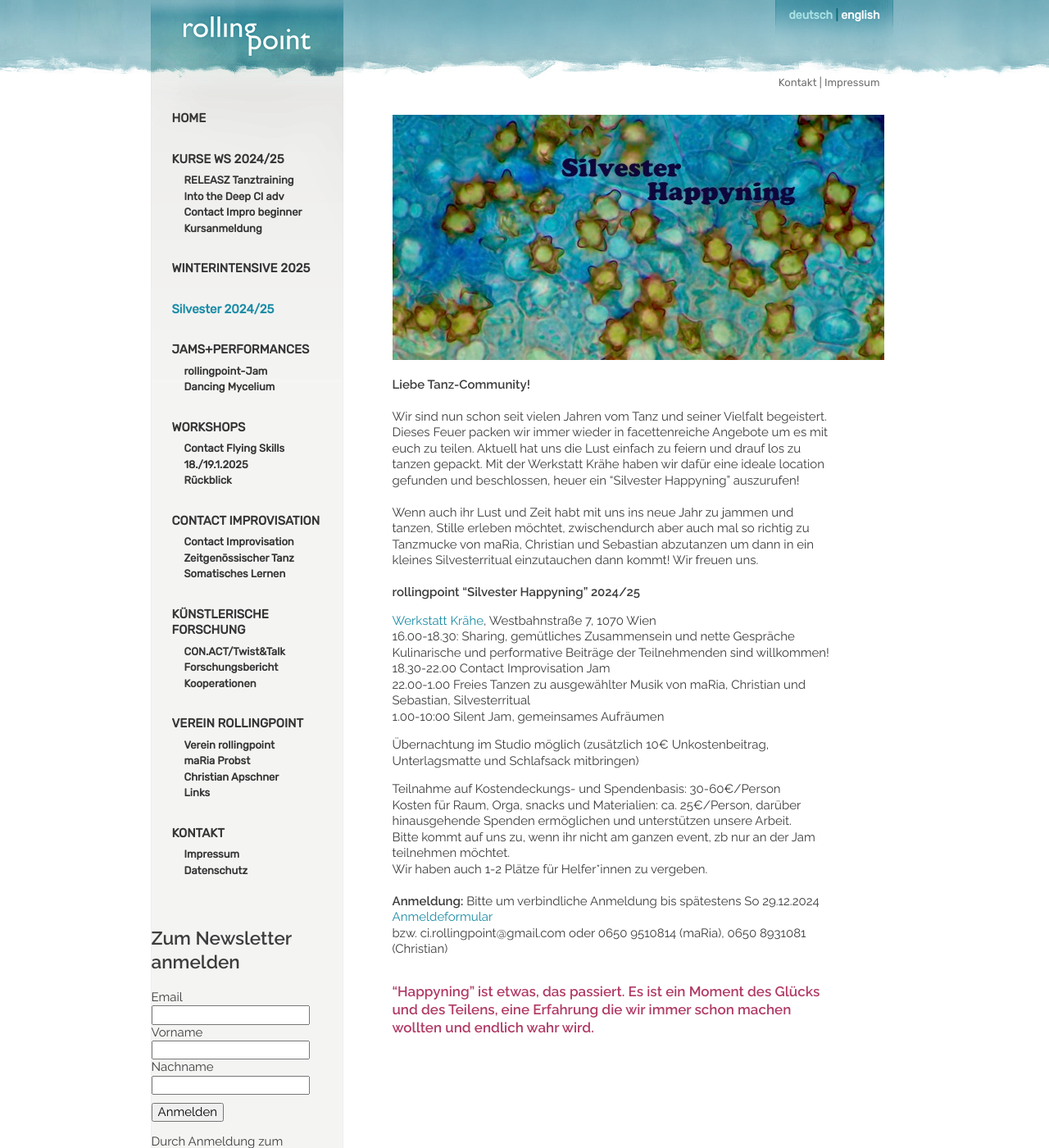
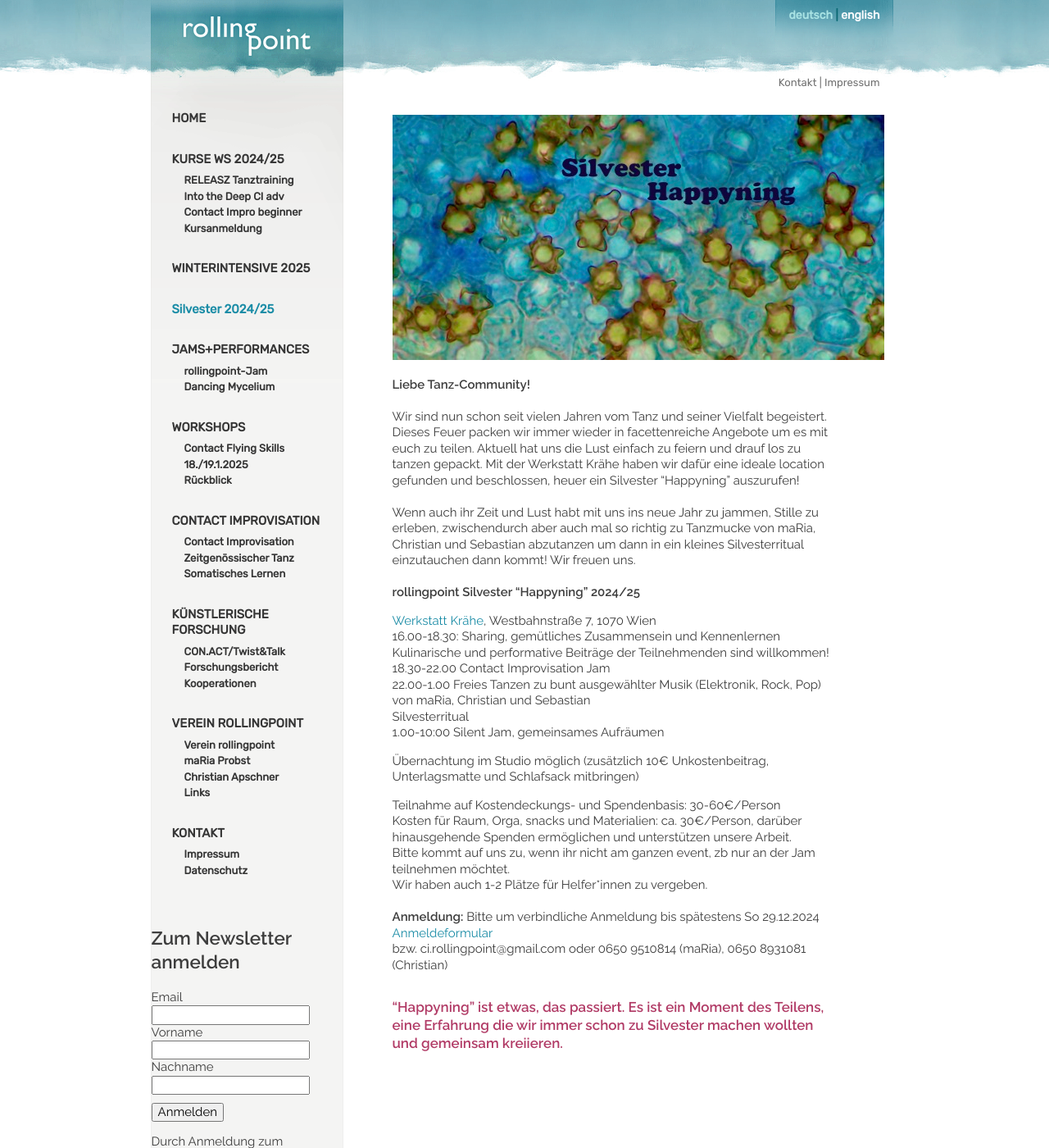
Before and after one commit to manulari/rollingpointat, a Jekyll site: the page built from _pages_de/silvester.md, in a window 1280 px wide and 1400 px high. Shown: the whole window at 82% size. Built offline with Jekyll 4.4.1, drawn with Linux system fonts in a browser that asks for light colours; comment, search, counter and statistics services are not loaded.

Commit message:
Update page (de) “silvester”

```diff
--- a/_pages_de/silvester.md
+++ b/_pages_de/silvester.md
@@ -1,29 +1,31 @@
 ---
 permalink: /silvester
-title: Silvester Happyning 24/25
+title: Silvester 2024/25
 language: de
 ---
 ![](/assets/uploads/p8220008-5-kopie.jpeg)
 
 **Liebe Tanz-Community!**\
 \
-Wir sind nun schon seit vielen Jahren vom Tanz und seiner Vielfalt begeistert. Dieses Feuer packen wir immer wieder in facettenreiche Angebote um es mit euch zu teilen. Aktuell hat uns die Lust einfach zu feiern und drauf los zu tanzen gepackt. Mit der Werkstatt Krähe haben wir dafür eine ideale location gefunden und beschlossen, heuer ein "Silvester Happyning" auszurufen!\
+Wir sind nun schon seit vielen Jahren vom Tanz und seiner Vielfalt begeistert. Dieses Feuer packen wir immer wieder in facettenreiche Angebote um es mit euch zu teilen. Aktuell hat uns die Lust einfach zu feiern und drauf los zu tanzen gepackt. Mit der Werkstatt Krähe haben wir dafür eine ideale location gefunden und beschlossen, heuer ein Silvester "Happyning" auszurufen!\
 \
-Wenn auch ihr Lust und Zeit habt mit uns ins neue Jahr zu jammen und tanzen, Stille erleben möchtet, zwischendurch aber auch mal so richtig zu Tanzmucke von maRia, Christian und Sebastian abzutanzen um dann in ein kleines Silvesterritual einzutauchen dann kommt! Wir freuen uns.\
+Wenn auch ihr Zeit und Lust habt mit uns ins neue Jahr zu jammen, Stille zu erleben, zwischendurch aber auch mal so richtig zu Tanzmucke von maRia, Christian und Sebastian abzutanzen um dann in ein kleines Silvesterritual einzutauchen dann kommt! Wir freuen uns.\
 \
-**rollingpoint "Silvester Happyning" 2024/25**
+**rollingpoint Silvester "Happyning" 2024/25**
 
 [Werkstatt Krähe](http://www.werkstattkraehe.at/ort.html), Westbahnstraße 7, 1070 Wien\
-16.00-18.30: Sharing, gemütliches Zusammensein und nette Gespräche\
+16.00-18.30: Sharing, gemütliches Zusammensein und Kennenlernen\
 Kulinarische und performative Beiträge der Teilnehmenden sind willkommen!\
 18.30-22.00 Contact Improvisation Jam\
-22.00-1.00 Freies Tanzen zu ausgewählter Musik von maRia, Christian und Sebastian, Silvesterritual\
+22.00-1.00 Freies Tanzen zu bunt ausgewählter Musik (Elektronik, Rock, Pop)\
+von maRia, Christian und Sebastian\
+Silvesterritual\
 1.00-10:00 Silent Jam, gemeinsames Aufräumen
 
 Übernachtung im Studio möglich (zusätzlich 10€ Unkostenbeitrag, Unterlagsmatte und Schlafsack mitbringen)
 
 Teilnahme auf Kostendeckungs- und Spendenbasis: 30-60€/Person\
-Kosten für Raum, Orga, snacks und Materialien: ca. 25€/Person, darüber hinausgehende Spenden ermöglichen und unterstützen unsere Arbeit.\
+Kosten für Raum, Orga, snacks und Materialien: ca. 30€/Person, darüber hinausgehende Spenden ermöglichen und unterstützen unsere Arbeit.\
 Bitte kommt auf uns zu, wenn ihr nicht am ganzen event, zb nur an der Jam teilnehmen möchtet.\
 Wir haben auch 1-2 Plätze für Helfer*innen zu vergeben.\
 \
@@ -31,4 +33,4 @@ Wir haben auch 1-2 Plätze für Helfer*innen zu vergeben.\
 [Anmeldeformular](https://forms.gle/D5bwoQwoeueLpRCw7)\
 bzw. ci.rollingpoint@gmail.com oder 0650 9510814 (maRia), 0650 8931081 (Christian)
 
-#### "Happyning" ist etwas, das passiert. Es ist ein Moment des Glücks und des Teilens, eine Erfahrung die wir immer schon machen wollten und endlich wahr wird.
+#### "Happyning" ist etwas, das passiert. Es ist ein Moment des Teilens, eine Erfahrung die wir immer schon zu Silvester machen wollten und gemeinsam  kreiieren.
```
